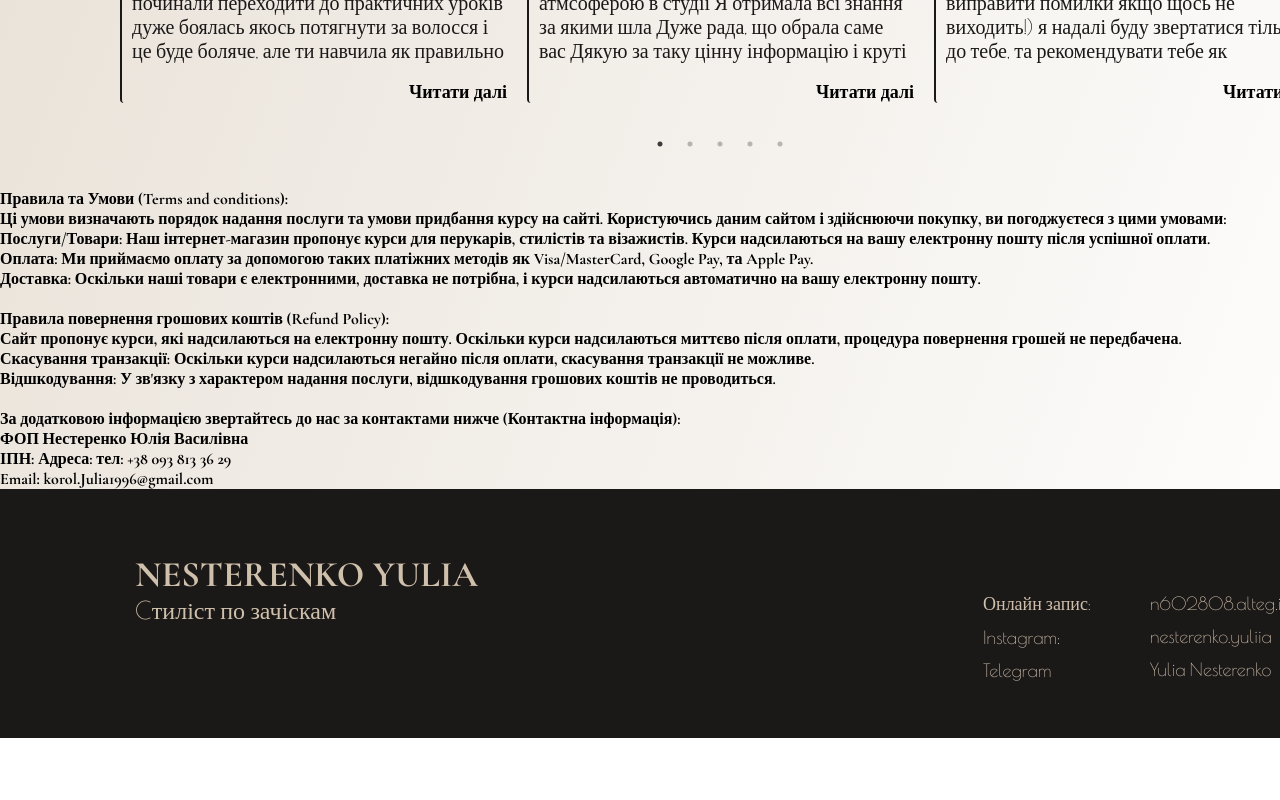
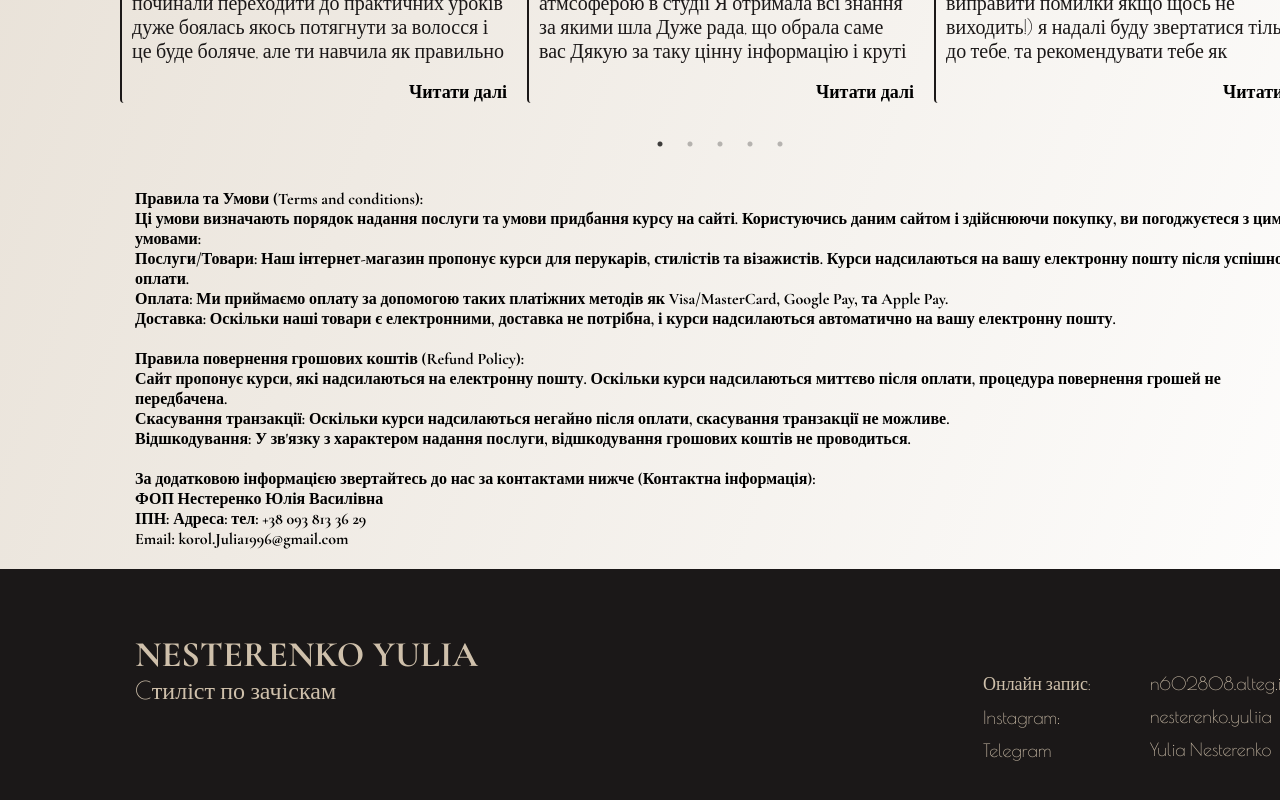
Before and after one commit to NesterenkoYulia/hair-studio, a React (Create React App) app: page / in a window 1280 px wide. Shown: the part 9322-10122 px from the top of the page. Before the commit the page ends 10060 px from the top, so only its background shows below. Built offline with nearby package versions, Linux system fonts and the light colour scheme.

Commit message:
fix styling

```diff
--- a/src/components/Mainblock.js
+++ b/src/components/Mainblock.js
@@ -411,7 +411,8 @@ const Mainblock = () => {
         <div className={[styles.allsliders]}>
           <ImageAndTextSlider slides={slides} />
         </div>
-        <div>
+      </div>
+      <div className={[styles.container_mainblock]}>
         <p style={{ textAlign: "left"}}>
           <strong>Правила та Умови (Terms and conditions):</strong>
           <br/>
@@ -436,10 +437,9 @@ const Mainblock = () => {
           ІПН:
           Адреса:
           тел: +38 093 813 36 29<br/>
-          Email: korol.Julia1996@gmail.com
+          Email: korol.Julia1996@gmail.com<br/><br/>
           </p>
         </div>
-      </div>
     </div>
   );
 };
```
